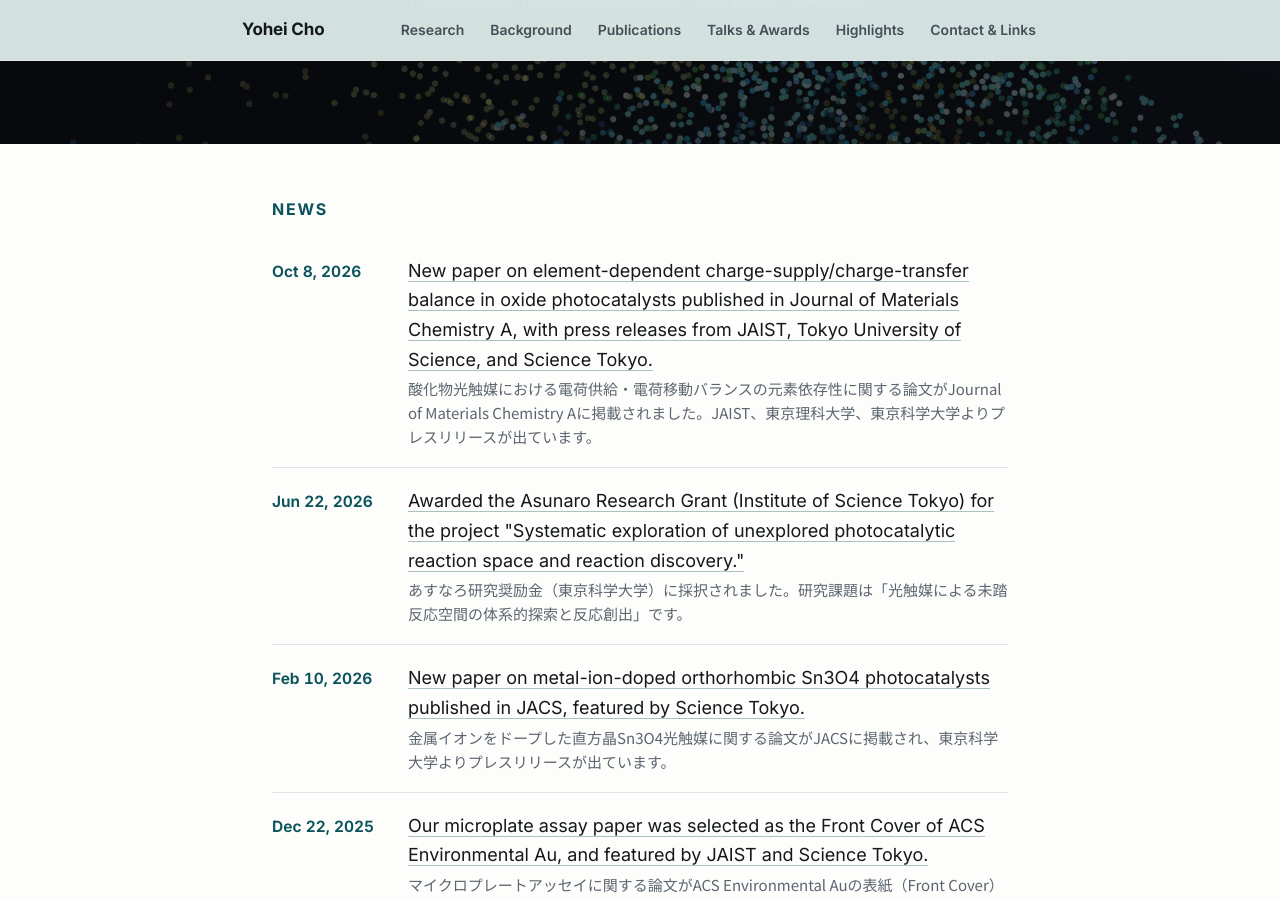
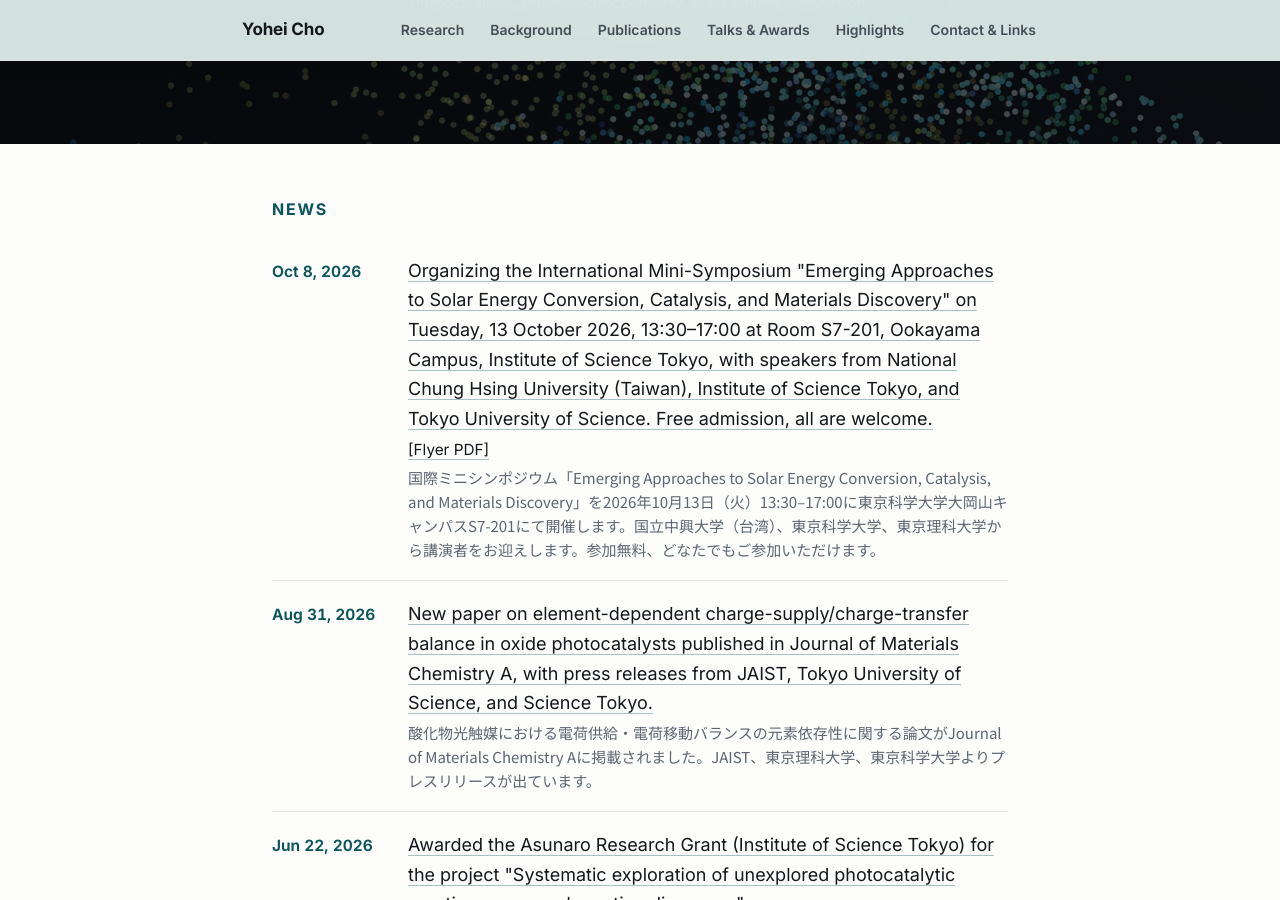
Before and after one commit to YoheiC01/YoheiC01.github.io, a Jekyll site: the page built from index.html, in a window 1280 px wide and 900 px high, scrolled down 317 px. Built offline with Jekyll 4.4.1, drawn with Linux system fonts in a browser that asks for light colours.

Commit message:
Restore date line of 2026-08-31 JMCA news item
Co-Authored-By: Claude Opus 5.5 <noreply@anthropic.com>

```diff
--- a/_data/news.yml
+++ b/_data/news.yml
@@ -13,6 +13,7 @@
   jp: "国際ミニシンポジウム「Emerging Approaches to Solar Energy Conversion, Catalysis, and Materials Discovery」を2026年10月13日（火）13:30–17:00に東京科学大学大岡山キャンパスS7-201にて開催します。国立中興大学（台湾）、東京科学大学、東京理科大学から講演者をお迎えします。参加無料、どなたでもご参加いただけます。"
   pdf: "flyer-minisymposium-2026-10-13.pdf"
 
+- date: "2026-08-31"
   en: "New paper on element-dependent charge-supply/charge-transfer balance in oxide photocatalysts published in Journal of Materials Chemistry A, with press releases from JAIST, Tokyo University of Science, and Science Tokyo."
   jp: "酸化物光触媒における電荷供給・電荷移動バランスの元素依存性に関する論文がJournal of Materials Chemistry Aに掲載されました。JAIST、東京理科大学、東京科学大学よりプレスリリースが出ています。"
   doi: "10.1039/D6TA04494H"
```
